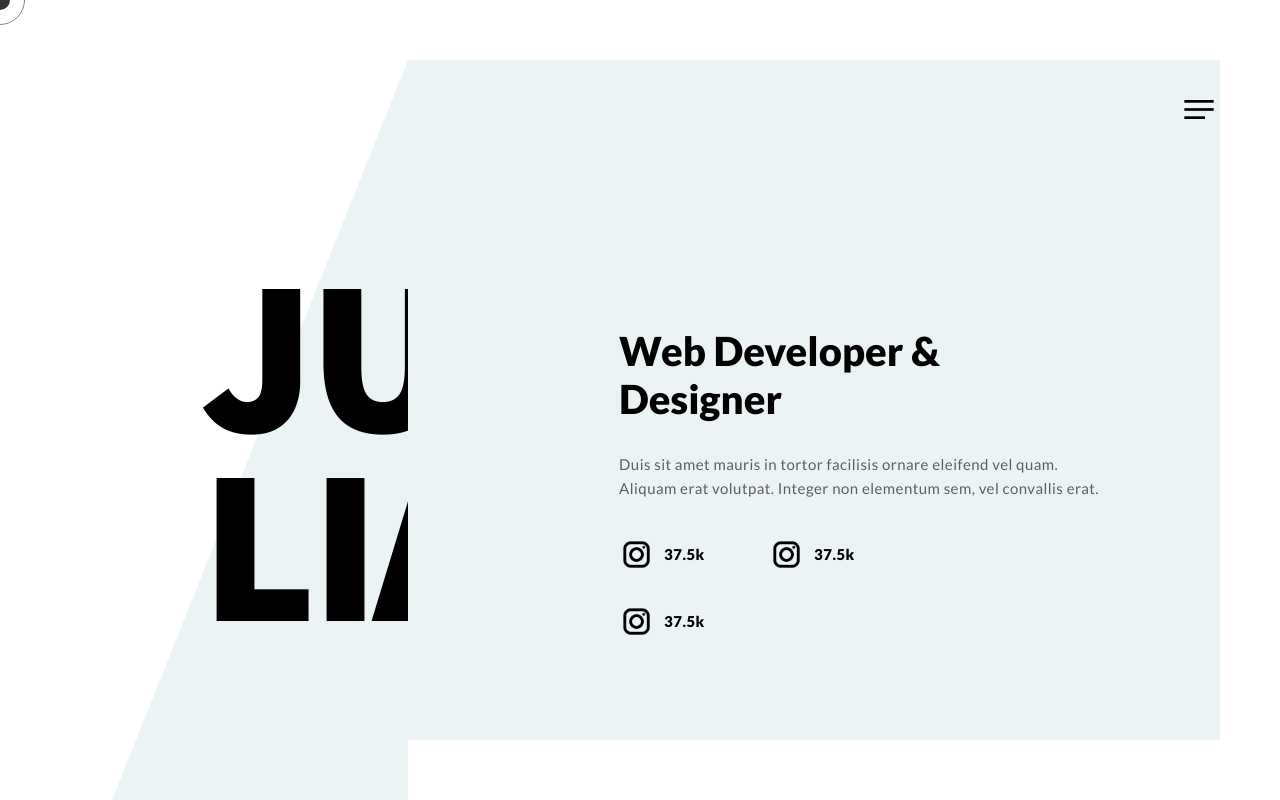
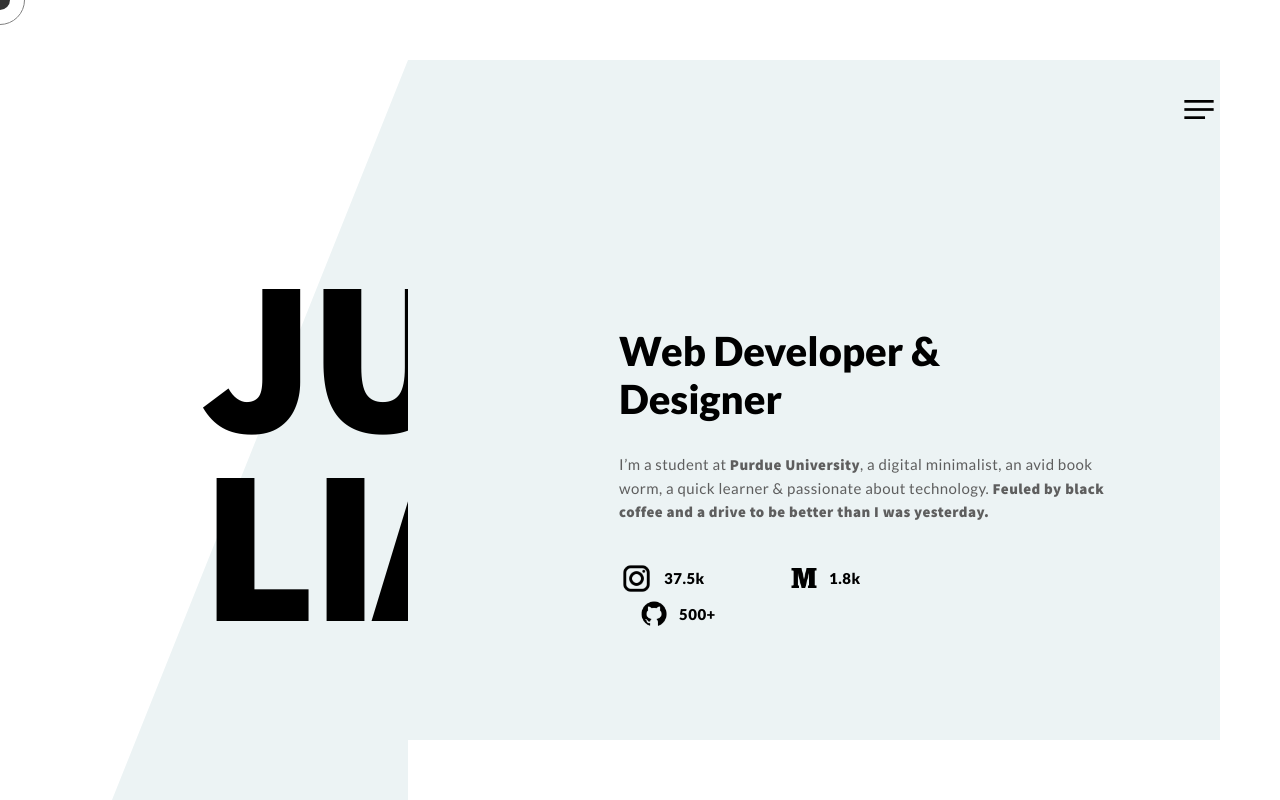
Before and after one commit to juliacodes/JuliaCodes2019, a React (Create React App) app: page / in a window 1280 px wide. Built offline with nearby package versions, Linux system fonts and the light colour scheme.

Commit message:
Added more images for social links, updated desc

```diff
--- a/src/Landing.js
+++ b/src/Landing.js
@@ -3,6 +3,8 @@ import styled from "styled-components";
 import Hamburger from "./components/Hamburger";
 import ScrollNotice from "./components/ScrollNotice";
 import insta from "./components/icons/insta.png";
+import medium from "./components/icons/medium.png";
+import github from "./components/icons/github.png";
 
 const GridContainer = styled.div`
   .cursor {
@@ -183,7 +185,7 @@ const LinkDiv = styled.div`
   }
 `;
 
-const IconImage = styled.div`
+const IconImageInsta = styled.div`
   background-image: url(${insta});
   background-size: cover;
   display: inline-block;
@@ -192,6 +194,28 @@ const IconImage = styled.div`
   margin-right: 10px;
   transform: translateY(12px);
   height: 35px;
+`;
+
+const IconImageMedium = styled.div`
+  background-image: url(${medium});
+  background-size: cover;
+  display: inline-block;
+  width: 30px;
+  margin-left: 20px;
+  margin-right: 10px;
+  transform: translateY(9px);
+  height: 30px;
+`;
+
+const IconImageGithub = styled.div`
+  background-image: url(${github});
+  background-size: cover;
+  display: inline-block;
+  width: 30px;
+  margin-left: 20px;
+  margin-right: 10px;
+  transform: translateY(9px);
+  height: 30px;
 `;
 
 const Cursor = styled.div``;
@@ -282,22 +306,26 @@ class Landing extends Component {
             <Description>
               <h1>Web Developer & Designer</h1>
               <p>
-                Duis sit amet mauris in tortor facilisis ornare eleifend vel
-                quam. Aliquam erat volutpat. Integer non elementum sem, vel
-                convallis erat.
+                I’m a student at <strong>Purdue University</strong>, a digital
+                minimalist, an avid book worm, a quick learner & passionate
+                about technology.{" "}
+                <strong>
+                  Feuled by black coffee and a drive to be better than I was
+                  yesterday.
+                </strong>
               </p>
               <SocialLinks>
                 <LinkDiv>
-                  <IconImage />
+                  <IconImageInsta />
                   <p>37.5k</p>
                 </LinkDiv>
                 <LinkDiv>
-                  <IconImage />
-                  <p>37.5k</p>
+                  <IconImageMedium />
+                  <p>1.8k</p>
                 </LinkDiv>
                 <LinkDiv>
-                  <IconImage />
-                  <p>37.5k</p>
+                  <IconImageGithub />
+                  <p>500+</p>
                 </LinkDiv>
               </SocialLinks>
             </Description>
```
Also changed, not shown: src/components/icons/github.png (added), src/components/icons/medium.png (added).
